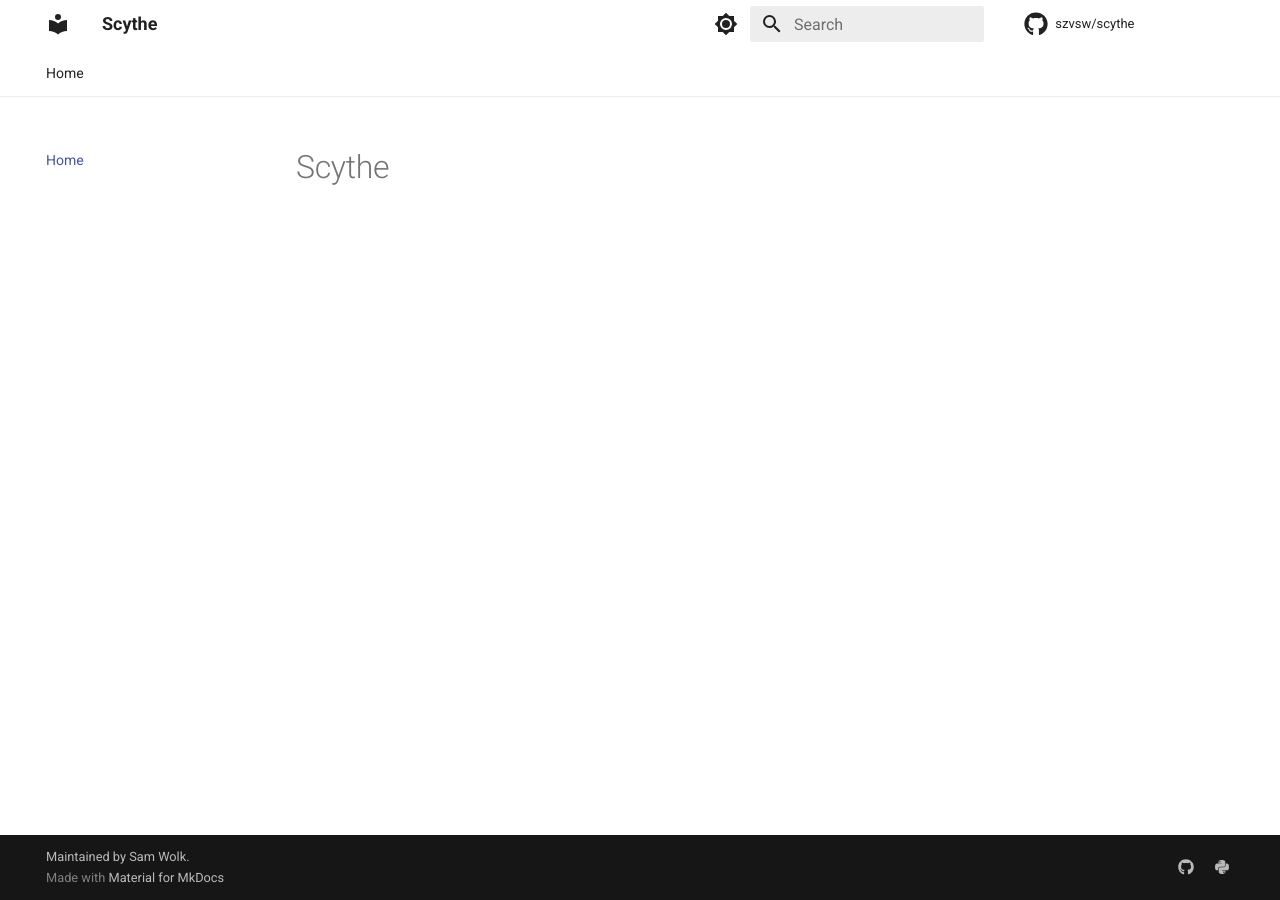
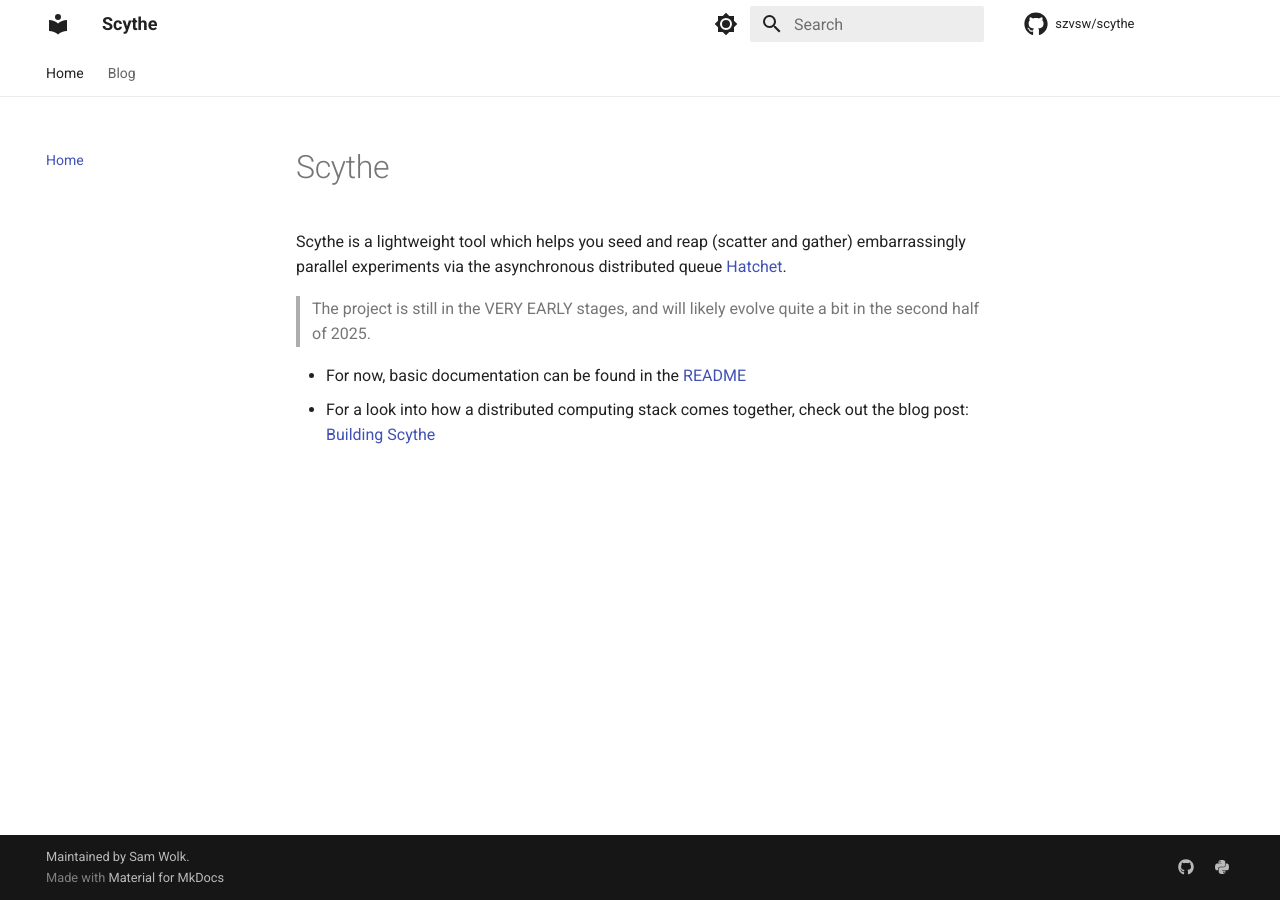
Before and after one commit to szvsw/scythe, an MkDocs documentation site: the page built from docs/index.md, in a window 1280 px wide. Built offline with MkDocs 1.6.1 and Material for MkDocs 9.7.7, drawn with Linux system fonts in a browser that asks for light colours; comment, search, counter and statistics services are not loaded.

Commit message:
update docs site

```diff
--- a/docs/index.md
+++ b/docs/index.md
@@ -1 +1,11 @@
 # Scythe
+
+Scythe is a lightweight tool which helps you seed and reap (scatter and gather)
+embarrassingly parallel experiments via the asynchronous distributed queue [Hatchet](https://hatchet.run).
+
+> The project is still in the VERY EARLY stages, and will likely evolve quite a bit in the
+> second half of 2025.
+
+- For now, basic documentation can be found in the [README](https://github.com/szvsw/scythe)
+- For a look into how a distributed computing stack comes together,
+  check out the blog post: [Building Scythe](https://szvsw.github.io/scythe/blog/building-scythe)
--- a/mkdocs.yml
+++ b/mkdocs.yml
@@ -9,6 +9,9 @@ copyright: Maintained by <a href="https://github.com/szvsw">Sam Wolk</a>.
 
 nav:
   - Home: index.md
+  - Blog:
+      - Building Scythe: blog/building-scythe.md
+
 plugins:
   - search
   - mkdocstrings:
```
Also changed, not shown: docs/blog/building-scythe.md (+10 -2 lines).
